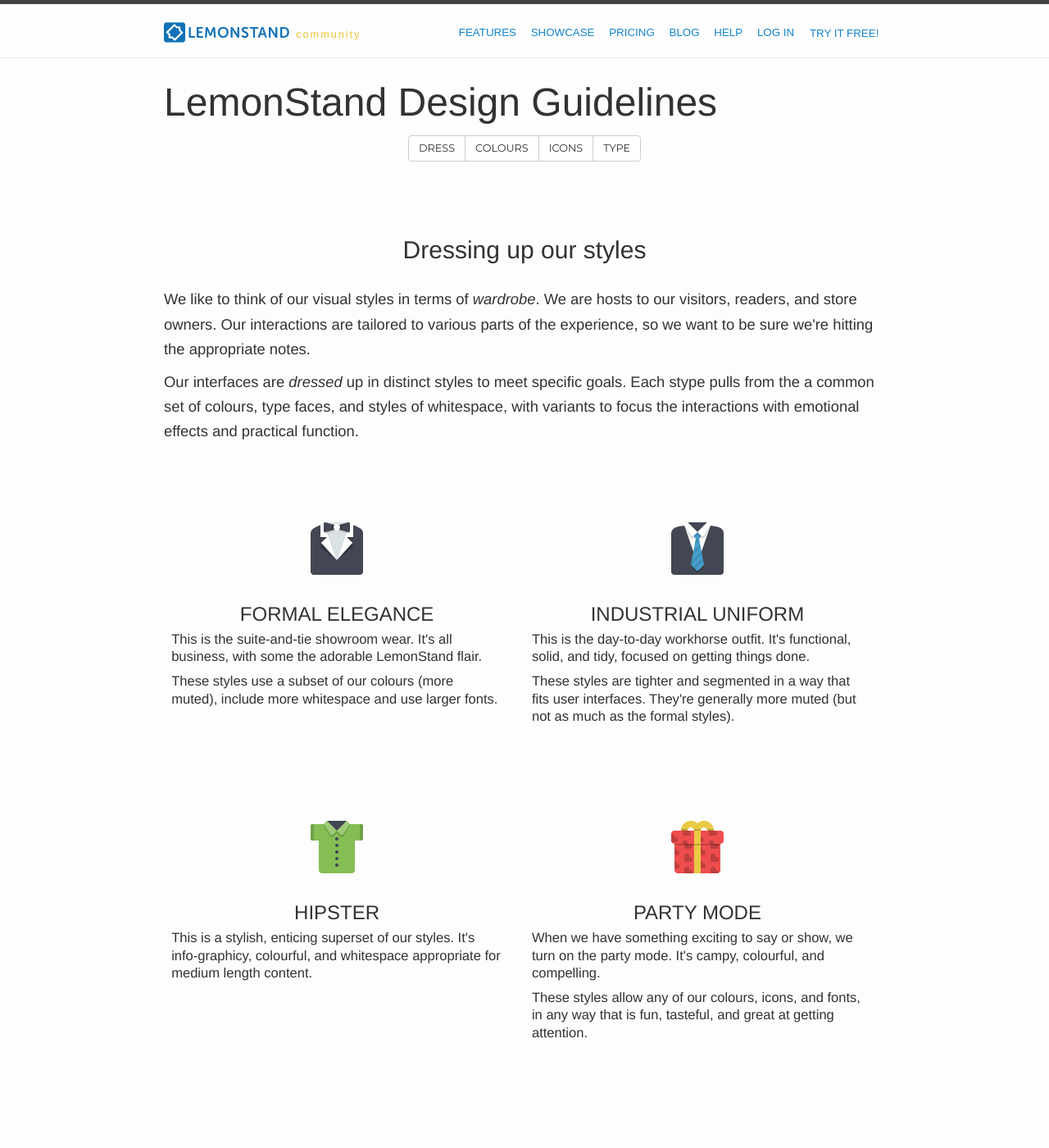
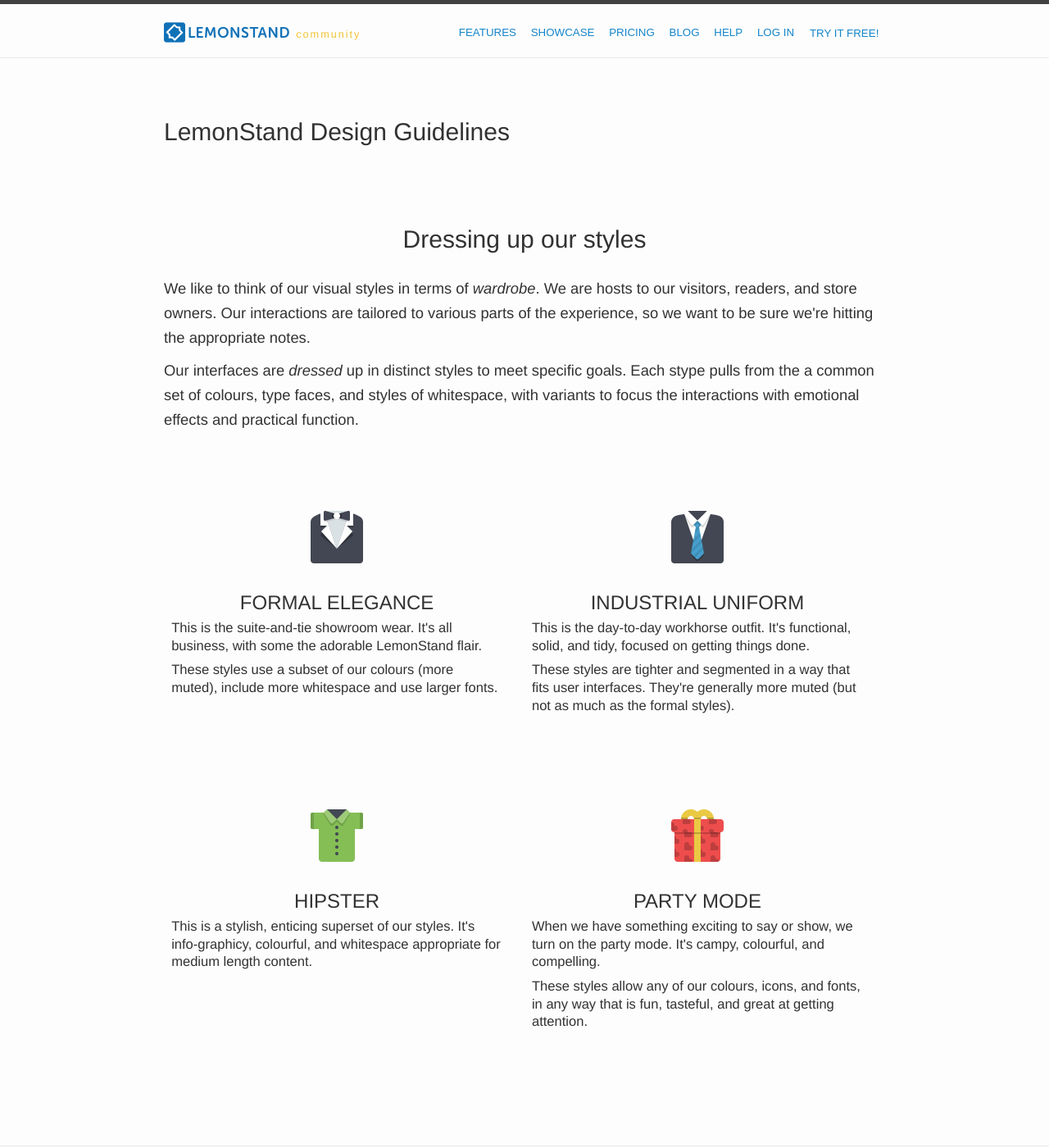
Before and after one commit to lemonstand/lemonstand.github.com, a Jekyll site: the page built from _guidelines/index.html, in a window 1280 px wide and 1400 px high. Shown: the whole window at 82% size. Built offline with Jekyll 4.4.1, drawn with Linux system fonts in a browser that asks for light colours; nearby versions of some CDN libraries.

Commit message:
Cleanup.

```diff
--- a/_guidelines/index.html
+++ b/_guidelines/index.html
@@ -4,23 +4,7 @@
 
 <div class="guidelines" ng-app="guidelines">
 
-  <h1 class="banner">LemonStand Design Guidelines</h1>
-
-  <header class="page-menu">
-
-      <nav class="btn-group" ng-controller="pageMenu">
-          <a class="btn btn-default" ng-click="scrollTo('dress')">Dress</a>
-          <a class="btn btn-default" ng-click="scrollTo('colours')">Colours</a>
-          <a class="btn btn-default" ng-click="scrollTo('icography')">Icons</a>
-          <a class="btn btn-default" ng-click="scrollTo('type')">Type</a>
-          <!--
-          <a class="btn btn-default" ng-click="scrollTo('ui')">UI</a>
-          <a class="btn btn-default" ng-click="scrollTo('widgets')">Widgets</a>
-          <a class="btn btn-default" ng-click="scrollTo('metaphors')">Metaphors</a>
-          -->
-      </nav>
-  </header>
-
+  <h2><a id="projects"></a>LemonStand Design Guidelines</h2>
 
   <div ng-include="'dress-template.html'"></div>
   <div ng-include="'colours-template.html'" ng-controller="colorsCtrl" >
--- a/_includes/community-footer.html
+++ b/_includes/community-footer.html
@@ -13,36 +13,7 @@
       </div>
 
       <div class="footer-col footer-col-2">
-        <ul class="social-media-list">
-          {% if site.github_username %}
-          <li>
-            <a href="https://github.com/{{ site.github_username }}">
-              <span class="icon  icon--github">
-                <svg viewBox="0 0 16 16">
-                  <path fill="#1485ca" d="M7.999,0.431c-4.285,0-7.76,3.474-7.76,7.761 c0,3.428,2.223,6.337,5.307,7.363c0.388,0.071,0.53-0.168,0.53-0.374c0-0.184-0.007-0.672-0.01-1.32 c-2.159,0.469-2.614-1.04-2.614-1.04c-0.353-0.896-0.862-1.135-0.862-1.135c-0.705-0.481,0.053-0.472,0.053-0.472 c0.779,0.055,1.189,0.8,1.189,0.8c0.692,1.186,1.816,0.843,2.258,0.645c0.071-0.502,0.271-0.843,0.493-1.037 C4.86,11.425,3.049,10.76,3.049,7.786c0-0.847,0.302-1.54,0.799-2.082C3.768,5.507,3.501,4.718,3.924,3.65 c0,0,0.652-0.209,2.134,0.796C6.677,4.273,7.34,4.187,8,4.184c0.659,0.003,1.323,0.089,1.943,0.261 c1.482-1.004,2.132-0.796,2.132-0.796c0.423,1.068,0.157,1.857,0.077,2.054c0.497,0.542,0.798,1.235,0.798,2.082 c0,2.981-1.814,3.637-3.543,3.829c0.279,0.24,0.527,0.713,0.527,1.437c0,1.037-0.01,1.874-0.01,2.129 c0,0.208,0.14,0.449,0.534,0.373c3.081-1.028,5.302-3.935,5.302-7.362C15.76,3.906,12.285,0.431,7.999,0.431z"/>
-                </svg>
-              </span>
 
-              <span class="username">{{ site.github_username }}</span>
-            </a>
-          </li>
-          {% endif %}
-
-          {% if site.twitter_username %}
-          <li>
-            <a href="https://twitter.com/{{ site.twitter_username }}">
-              <span class="icon icon--twitter">
-                <svg viewBox="0 0 16 16">
-                  <path fill="#1485ca" d="M15.969,3.058c-0.586,0.26-1.217,0.436-1.878,0.515c0.675-0.405,1.194-1.045,1.438-1.809
-                  c-0.632,0.375-1.332,0.647-2.076,0.793c-0.596-0.636-1.446-1.033-2.387-1.033c-1.806,0-3.27,1.464-3.27,3.27 c0,0.256,0.029,0.506,0.085,0.745C5.163,5.404,2.753,4.102,1.14,2.124C0.859,2.607,0.698,3.168,0.698,3.767 c0,1.134,0.577,2.135,1.455,2.722C1.616,6.472,1.112,6.325,0.671,6.08c0,0.014,0,0.027,0,0.041c0,1.584,1.127,2.906,2.623,3.206 C3.02,9.402,2.731,9.442,2.433,9.442c-0.211,0-0.416-0.021-0.615-0.059c0.416,1.299,1.624,2.245,3.055,2.271 c-1.119,0.877-2.529,1.4-4.061,1.4c-0.264,0-0.524-0.015-0.78-0.046c1.447,0.928,3.166,1.469,5.013,1.469 c6.015,0,9.304-4.983,9.304-9.304c0-0.142-0.003-0.283-0.009-0.423C14.976,4.29,15.531,3.714,15.969,3.058z"/>
-                </svg>
-              </span>
-
-              <span class="username">{{ site.twitter_username }}</span>
-            </a>
-          </li>
-          {% endif %}
-        </ul>
       </div>
 
       <div class="footer-col  footer-col-3">
```
Also changed, not shown: index.html (+1 -17 lines).
